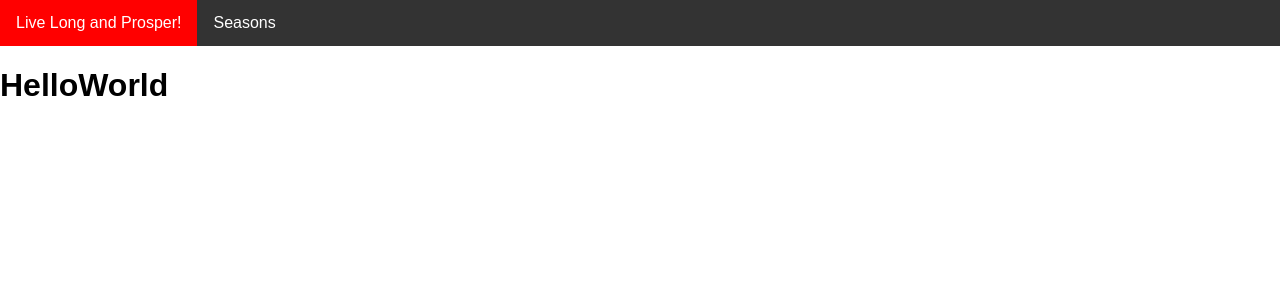
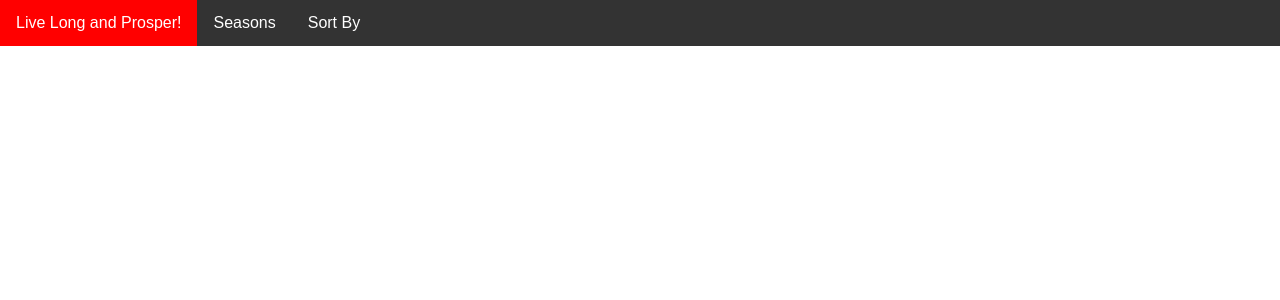
Before and after one commit to Tkaldahl/Tkaldahl-DTS-Challenge, a React (Create React App) app in the folder decipher_code_challenge/: page /season/1 in a window 1280 px wide. Shown: the top 300 px of the page. Built offline with nearby package versions, Linux system fonts and the light colour scheme; no server answers.

Commit message:
sort functionality installed in EpisodeSeasonSearch.js

```diff
--- a/decipher_code_challenge/src/components/App/App.js
+++ b/decipher_code_challenge/src/components/App/App.js
@@ -10,17 +10,14 @@ class App extends Component {
   constructor () {
     super()
     this.state = {
-      // episodes: null,
       selectedSeason: null,
       redirect: false,
+      sortCriteria: null,
     }
     this.updateSeason = this.updateSeason.bind(this)
+    this.sortFunction = this.sortFunction.bind(this)
   }
-  // componentDidMount() {
-  //   axios.get('http://ec2-52-90-200-167.compute-1.amazonaws.com:8080/')
-  //     .then((res) => this.setState({episodes: res.data}))
-  //     .catch((err) => {console.log(err)})
-  // }
+
   updateSeason (e) {
     e.preventDefault()
     this.setState({
@@ -30,12 +27,21 @@ class App extends Component {
       redirect: true
     })
   }
+  sortFunction (e) {
+    e.preventDefault()
+    this.setState({
+      sortCriteria: e.target.dataset.id
+    })
+    console.log(this.state.sortCriteria)
+  }
+
   render() {
     return (
       <div className="AppContainer">
         <nav>
           <SideNav
             updateSeason={this.updateSeason}
+            sortFunction={this.sortFunction}
             redirect={this.state.redirect}
             selectedSeason={this.state.selectedSeason}
           />
@@ -46,14 +52,19 @@ class App extends Component {
               path='/'
               exact
               render={() => {
-                return <EpisodesList />}
+                return <EpisodesList
+                  sortCriteria={this.state.sortCriteria}
+                />}
               }
             />
             <Route
               path='/season/:id'
               exact
               render={() =>{
-                return <EpisodeSeasonSearch selectedSeason={this.state.selectedSeason}/>
+                return <EpisodeSeasonSearch
+                  selectedSeason={this.state.selectedSeason}
+                  sortCriteria={this.state.sortCriteria}
+                />
               }}
             />
           </Switch>
--- a/decipher_code_challenge/src/components/EpisodeSeasonSearch/EpisodeSeasonSearch.js
+++ b/decipher_code_challenge/src/components/EpisodeSeasonSearch/EpisodeSeasonSearch.js
@@ -7,6 +7,7 @@ class EpisodeSeasonSearch extends Component {
         super()
         this.state = {
             episodes: [],
+            sortCriteria: 'originalTitle'
         }
     }
     componentDidMount() {
@@ -21,15 +22,24 @@ class EpisodeSeasonSearch extends Component {
     render() {
         let episodes = []
         for (let i = 0; i < this.state.episodes.length; i++) {
-            console.log('the seasonnumber of the episode is ' + this.state.episodes[i].seasonNumber)
-            console.log('the selected seasonNumber is ' + this.props.selectedSeason)
             if (this.state.episodes[i].seasonNumber == this.props.selectedSeason) {
                 episodes.push(<Episode episode={this.state.episodes[i]} />)
             }
         }
+        let sortKey = this.props.sortCriteria
+        function compare(a,b) {
+            let aValue = a.props.episode[sortKey]
+            let bValue = b.props.episode[sortKey]
+            if (aValue < bValue) {
+                return -1;
+            } else if (aValue > bValue) {
+                return 1;
+            } else return 0;
+          }
+
+        episodes.sort(compare);
         return (
             <div className="searchContainer">
-                <h1>HelloWorld</h1>
                 {episodes}
             </div>
 
--- a/decipher_code_challenge/src/components/SideNav/SideNav.js
+++ b/decipher_code_challenge/src/components/SideNav/SideNav.js
@@ -24,7 +24,15 @@ class SideNav extends Component {
                     <a href="/season/5" onClick={this.props.updateSeason} data-id="5">Season 5</a>
                     <a href="/season/6" onClick={this.props.updateSeason} data-id="6">Season 6</a>
                     <a href="/season/7" onClick={this.props.updateSeason} data-id="7">Season 7</a>
+                    </div>
                 </div>
+                <div className="dropdown">
+                    <button className="dropbtn">Sort By</button>
+                    <div className="dropdown-content">
+                    <a href="/season/1" onClick={this.props.sortFunction} data-id="originalTitle">Title</a>
+                    <a href="/season/2" onClick={this.props.sortFunction} data-id="averageRating">Average Rating</a>
+                    <a href="/season/3" onClick={this.props.sortFunction} data-id="numVotes">Number of Votes</a>
+                    </div>
                 </div>
             </div>
         )
```
